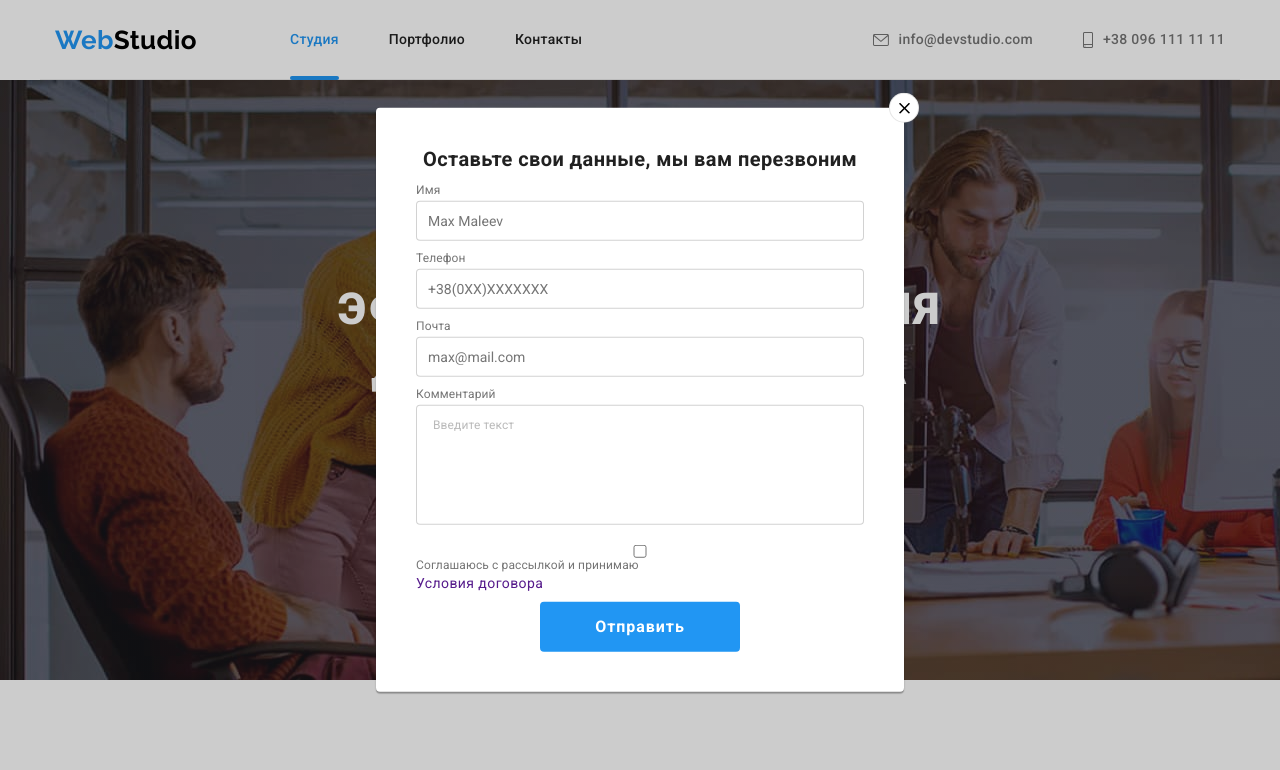
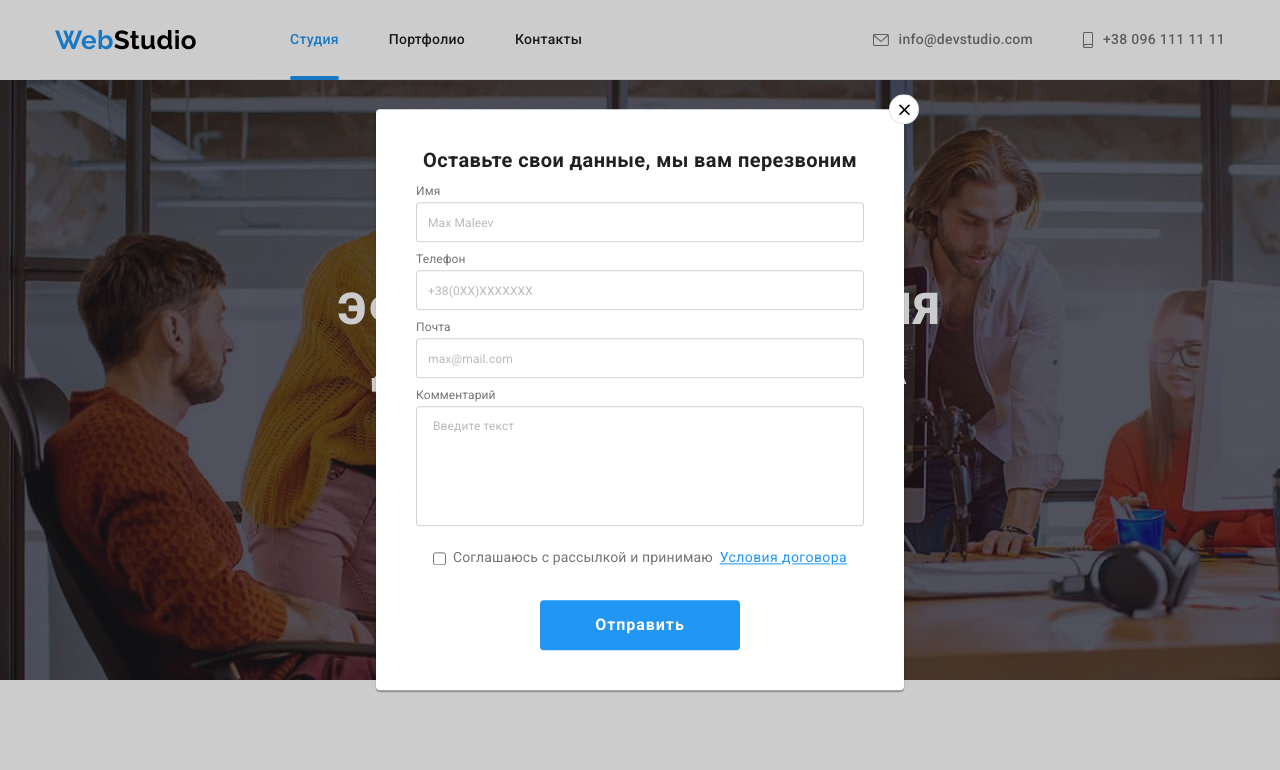
Before and after one commit to Maksym-Maleiev/goit-markup-hw-6, a plain HTML site: page index.html in a window 1280 px wide. Both pictures are taken after a click on the button "Заказать услугу". Shown: the top 770 px of the page. Drawn offline with nearby package versions, Linux system fonts and the light colour scheme.

Commit message:
fix css studio

```diff
--- a/css/studio.css
+++ b/css/studio.css
@@ -431,9 +431,11 @@
 
 .close-button .icon {
   fill: var(--primary-black-color);
+  transition: fill 250ms var(--timing-function);
 }
 
-.close-button:hover .icon {
+.close-button:hover .icon,
+.close-button:focus .icon {
   fill: var(--accent-color);
 }
 
@@ -459,9 +461,8 @@
   margin-bottom: 10px;
 }
 
-.form-field label {
+.form-label {
   margin-bottom: 4px;
-
   font-weight: 400;
   font-size: 12px;
   line-height: 1.17;
@@ -469,23 +470,42 @@
   color: var(--secondary-text-color);
 }
 
-.form-field input {
+.form-input {
   padding: 11px;
-
   border: 1px solid rgba(33, 33, 33, 0.2);
   border-radius: 4px;
+  outline: none;
+  cursor: pointer;
 }
 
-.form-field textarea {
+/* .form-input:not(:placeholder-shown):required:valid {
+  border-color: var(--accent-color);
+}
+
+.form-input:not(:placeholder-shown):required:invalid {
+  border-color: rgba(33, 33, 33, 0.2);
+} */
+
+.form-input:focus-within {
+  border-color: var(--accent-color);
+}
+
+.form-textarea {
   padding: 12px 16px;
-
   height: 120px;
   border: 1px solid rgba(33, 33, 33, 0.2);
   border-radius: 4px;
+  cursor: pointer;
+  outline: none;
   resize: none;
 }
 
-.form-field textarea::placeholder {
+.form-textarea:focus-within {
+  border-color: var(--accent-color);
+}
+
+.form-textarea::placeholder,
+.form-input::placeholder {
   font-size: 12px;
   line-height: 1.17;
   letter-spacing: 0.01em;
@@ -496,29 +516,33 @@
   margin-bottom: 20px;
 }
 
-.form-policy {
+.policy {
   flex-direction: row;
   justify-content: center;
   align-items: center;
   margin-bottom: 30px;
 }
 
-.form-policy input {
+.policy .form-input {
   margin-right: 7px;
 }
 
-.form-policy label {
+.policy .form-label {
   margin-bottom: 0;
   font-size: 14px;
   line-height: 1.7;
   color: var(--secondary-text-color);
 }
 
-.policy-link {
+.form-input[type='checkbox']:checked + .form-label {
+  color: var(--accent-color);
+}
+
+.policy .link {
   margin-left: 7px;
-
   line-height: 1.7;
   color: var(--accent-color);
+  text-decoration: underline;
 }
 
 .submit-button {
```
